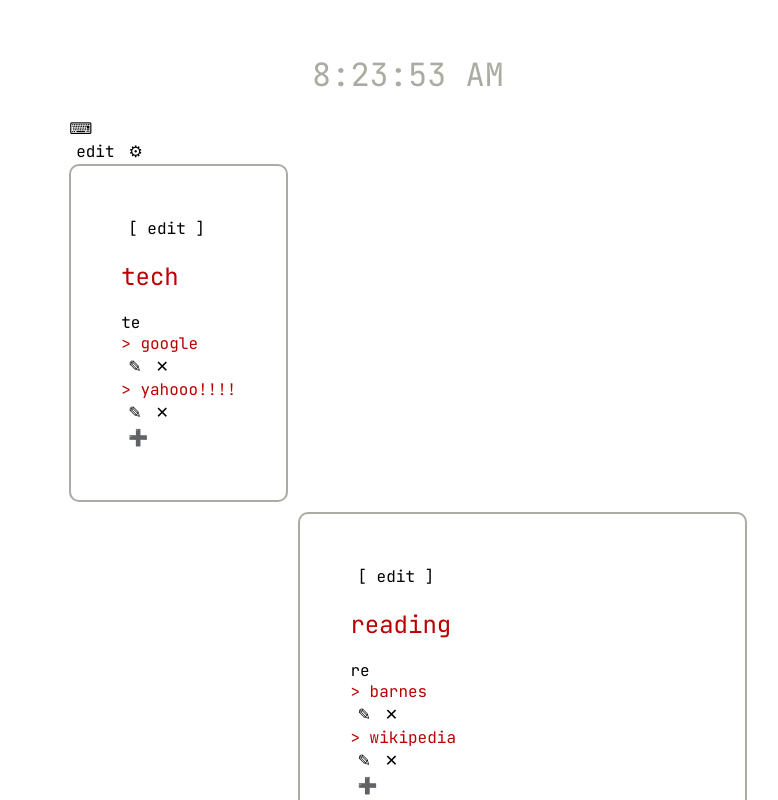
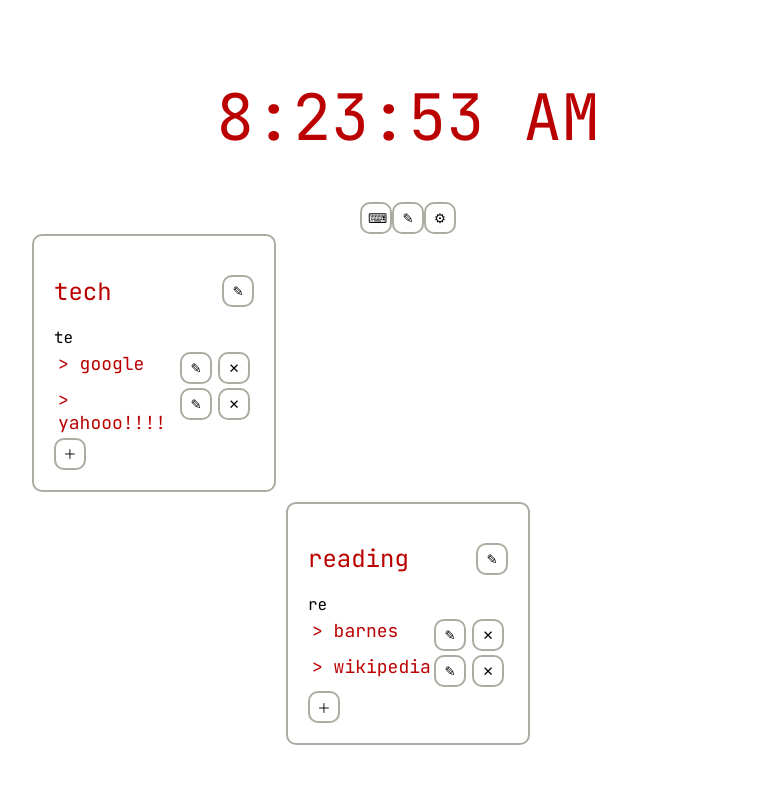
Before and after one commit to vgfang/launchtab, a React (Vite) app: page / in a window 1280 px wide. Shown: the top 800 px of the page, without its empty margins (232-1010 px from the left). Built offline with nearby package versions, Linux system fonts and the light colour scheme.

Commit message:
refining UI

```diff
--- a/src/App.css
+++ b/src/App.css
@@ -4,3 +4,27 @@
   padding: 2rem;
   text-align: left;
 }
+
+.header {
+  display: flex;
+  flex-direction: column;
+  justify-content: center;
+  align-items: center;
+}
+
+.edit-btn-square {
+  aspect-ratio: 1/1;
+  width: 2rem;
+}
+
+.edit-btn-big {
+  aspect-ratio: 1/1;
+  width: 2rem;
+}
+
+.user-input-span {
+}
+
+.time-text {
+  font-size: var(--clock-font-size);
+}
--- a/src/App.tsx
+++ b/src/App.tsx
@@ -40,6 +40,7 @@ function App() {
   const [confirmDescription, setConfirmDescription] = useState('')
 
   const toggleEditMode = () => {
+    setUserInput("")
     setEditMode(editMode ? false : true)
   }
 
@@ -51,9 +52,12 @@ function App() {
     setSettings(newSettings)
   }
 
-
   const recordUserKeys = (event: KeyboardEvent): void => {
     setUserInput((prevInput: string): string => {
+      if (editMode) {
+        return prevInput;
+      }
+
       if (event.key === "Backspace") {
         return prevInput.length > 0 ? prevInput.slice(0, -1) : prevInput;
       } else if (event.key === "Enter") {
@@ -83,27 +87,34 @@ function App() {
   }, []);
 
   useEffect(() => {
+    document.documentElement.style.setProperty('--node-radius', `${settings.grid.radius}px`);
+    document.documentElement.style.setProperty('--node-padding', `${settings.grid.padding}px`);
+    document.documentElement.style.setProperty('--grid-gap', `${settings.grid.gap}px`);
+    document.documentElement.style.setProperty('--node-width', `${settings.grid.width}px`);
+    document.documentElement.style.setProperty('--grid-size-x', `${settings.grid.sizeX}`);
+    document.documentElement.style.setProperty('--grid-size-y', `${settings.grid.sizeY}`);
+
     document.documentElement.style.setProperty('--bg-color', settings.colors.bg);
     document.documentElement.style.setProperty('--fg-color', settings.colors.fg);
     document.documentElement.style.setProperty('--text-color', settings.colors.text);
     document.documentElement.style.setProperty('--accent-color', settings.colors.accent);
-    document.documentElement.style.setProperty('--node-radius', `${settings.grid.radius}px`);
-    document.documentElement.style.setProperty('--node-padding', `${settings.grid.padding}px`);
-    document.documentElement.style.setProperty('--grid-gap', `${settings.grid.gap}px`);
-    document.documentElement.style.setProperty('--node-width', `${settings.grid.width} px`);
-    document.documentElement.style.setProperty('--grid-size-x', `${settings.grid.sizeX}`);
-    document.documentElement.style.setProperty('--grid-size-y', `${settings.grid.sizeY}`);
-    console.log("loaded settings")
+
+    document.documentElement.style.setProperty('--header-font-size', `${settings.fonts.headerSize}px`);
+    document.documentElement.style.setProperty('--link-font-size', `${settings.fonts.linkSize}px`);
+    document.documentElement.style.setProperty('--keychord-font-size', `${settings.fonts.keychordHintSize}px`);
+    document.documentElement.style.setProperty('--clock-font-size', `${settings.fonts.clockSize}px`);
+    document.documentElement.style.setProperty('--font-family', `${settings.fonts.fontFamily}`);
   }, [settings]);
 
   return (
     <>
-      <header id="header">
+      <header className="header">
         <Clock />
-        <span id="user-input-span">⌨{userInput}</span>
+        <span className="user-input-span">{userInput}</span>
         <div>
-          <button onClick={toggleEditMode}>edit</button>
-          <button onClick={openSettingsModal}>⚙</button>
+          <button className="edit-btn-big">⌨</button>
+          <button className="edit-btn-big" onClick={toggleEditMode}>✎</button>
+          <button className="edit-btn-big" onClick={openSettingsModal}>⚙</button>
         </div>
       </header>
       <main>
--- a/src/components/Clock.tsx
+++ b/src/components/Clock.tsx
@@ -12,7 +12,7 @@ const Clock = () => {
 
   return (
     <div>
-      <h1>{time.toLocaleTimeString()}</h1>
+      <h1 className="time-text">{time.toLocaleTimeString()}</h1>
     </div>
   );
 };
--- a/src/components/Link.tsx
+++ b/src/components/Link.tsx
@@ -1,4 +1,5 @@
 import * as T from '../types'
+import '../stylesheets/Link.css';
 
 interface Props {
   link: T.Link;
@@ -33,8 +34,9 @@ const Link = (props: Props) => {
   }
 
   return (
-    <li>
+    <li className="link-container">
       <a
+        className="link-a"
         href={parseUrlForUse(props.link.url)}
         onClick={(e: React.MouseEvent<HTMLAnchorElement>) => props.editMode && e.preventDefault()}
       >
@@ -42,11 +44,11 @@ const Link = (props: Props) => {
         {props.link.label}
       </a>
       {props.editMode &&
-        <div style={{ 'display': 'flex', 'flexDirection': 'row' }}>
-          <button onClick={openEditLinkModal} className="link-edit-button">
+        <div className="link-edit-buttons-container">
+          <button onClick={openEditLinkModal} className="edit-btn-square">
             ✎
           </button>
-          <button onClick={handleDeleteLink} className="link-delete-button">
+          <button onClick={handleDeleteLink} className="edit-btn-square">
             ✕
           </button>
         </div>
--- a/src/components/Node.tsx
+++ b/src/components/Node.tsx
@@ -64,9 +64,14 @@ const Node = (props: Props) => {
         gridColumn: `${node.posX} / ${node.posX + node.width}`,
       }}
     >
-      <div className="node-header">
-        {props.editMode && <button onClick={openNodeModalForNode}>[ edit ]</button>}
-        <h2>{props.node.label}</h2>
+      <div>
+        <div className="node-header">
+          <h2 className="node-label">{props.node.label}</h2>
+          {props.editMode &&
+            <button className='edit-btn-square' onClick={openNodeModalForNode}>
+              ✎
+            </button>}
+        </div>
         <span className="section-keychord-hint">{node.keychord}</span>
         <LinkList
           nodeUuid={node.uuid}
@@ -77,12 +82,12 @@ const Node = (props: Props) => {
           deleteLinkForNode={props.deleteLinkForNode}
         />
         {props.editMode &&
-          <button onClick={openAddLinkModal}>
-            ➕
+          <button onClick={openAddLinkModal} className='edit-btn-square'>
+            ＋
           </button>
         }
       </div>
-    </div>
+    </div >
   )
 }
 
--- a/src/components/SettingsModal.tsx
+++ b/src/components/SettingsModal.tsx
@@ -14,11 +14,17 @@ const SettingsModal = (props: Props) => {
   const [padding, setPadding] = useState(props.oldSettings.grid.padding.toString())
   const [gap, setGap] = useState(props.oldSettings.grid.gap.toString())
   const [radius, setRadius] = useState(props.oldSettings.grid.radius.toString())
+
   const [colorFg, setColorFg] = useState(props.oldSettings.colors.fg)
   const [colorBg, setColorBg] = useState(props.oldSettings.colors.bg)
   const [colorAccent, setColorAccent] = useState(props.oldSettings.colors.accent)
   const [colorText, setColorText] = useState(props.oldSettings.colors.text)
 
+  const [fontHeaderSize, setFontHeaderSize] = useState(props.oldSettings.fonts.headerSize);
+  const [fontLinkSize, setFontLinkSize] = useState(props.oldSettings.fonts.linkSize);
+  const [fontKeychordHintSize, setFontKeychordHintSize] = useState(props.oldSettings.fonts.keychordHintSize);
+  const [fontClockSize, setFontClockSize] = useState(props.oldSettings.fonts.clockSize);
+  const [fontFamily, setFontFamily] = useState(props.oldSettings.fonts.fontFamily);
 
   const handleLinkFormSubmit = (event: React.MouseEvent<HTMLElement>) => {
     event.preventDefault()
@@ -36,6 +42,13 @@ const SettingsModal = (props: Props) => {
         bg: colorBg,
         accent: colorAccent,
         text: colorText
+      },
+      fonts: {
+        headerSize: 24,
+        linkSize: 16,
+        keychordHintSize: 12,
+        clockSize: 36,
+        fontFamily: "Arial, sans-serif"
       }
     }
     // TODO: add validator
@@ -133,6 +146,50 @@ const SettingsModal = (props: Props) => {
           </tbody>
         </table>
 
+        <br />
+
+        <label>Fonts: </label>
+        <table>
+          <tbody>
+            <tr>
+              <td>
+                <label>Font Family:</label>
+              </td>
+              <td colSpan={3}>
+                <input type="text" value={fontFamily} onChange={(e: React.ChangeEvent<HTMLInputElement>) => setFontFamily(e.target.value)} />
+              </td>
+            </tr>
+            <tr>
+              <td>
+                <label>Clock Size:</label>
+              </td>
+              <td>
+                <input type="number" value={fontClockSize} onChange={(e: React.ChangeEvent<HTMLInputElement>) => setFontClockSize(parseInt(e.target.value))} />
+              </td>
+              <td>
+                <label>Header Size:</label>
+              </td>
+              <td>
+                <input type="number" value={fontHeaderSize} onChange={(e: React.ChangeEvent<HTMLInputElement>) => setFontHeaderSize(parseInt(e.target.value))} />
+              </td>
+            </tr>
+            <tr>
+              <td>
+                <label>Link Size:</label>
+              </td>
+              <td>
+                <input type="number" value={fontLinkSize} onChange={(e: React.ChangeEvent<HTMLInputElement>) => setFontLinkSize(parseInt(e.target.value))} />
+              </td>
+              <td>
+                <label>Key Hint Size:</label>
+              </td>
+              <td>
+                <input type="number" value={fontKeychordHintSize} onChange={(e: React.ChangeEvent<HTMLInputElement>) => setFontKeychordHintSize(parseInt(e.target.value))} />
+              </td>
+            </tr>
+          </tbody>
+        </table>
+        <br />
         <button onClick={props.closeModal}>[ cancel ]</button>
         <button type="submit" form="settings-modal-form" onClick={handleLinkFormSubmit}>
           [ save ]
--- a/src/defaults/index.tsx
+++ b/src/defaults/index.tsx
@@ -2,15 +2,22 @@ export const DefaultSettings = {
   "grid": {
     "sizeX": 3,
     "sizeY": 3,
-    "width": 300,
-    "padding": 10,
+    "width": 200,
+    "padding": 50,
     "gap": 10,
     "radius": 10
   },
   "colors": {
     "fg": "#abaca1",
-    "bg": "#000000",
-    "accent": "#ffffff",
+    "bg": "#ffffff",
+    "accent": "#323232",
     "text": "#ba0000"
+  },
+  "fonts": {
+    "headerSize": 24,
+    "linkSize": 16,
+    "keychordHintSize": 12,
+    "clockSize": 64,
+    "fontFamily": "Arial, sans-serif"
   }
 }
--- a/src/index.css
+++ b/src/index.css
@@ -2,7 +2,6 @@
   font-family:
     Jetbrains Mono,
     monospace;
-  font-weight: 400;
 
   font-synthesis: none;
   text-rendering: optimizeLegibility;
@@ -22,6 +21,11 @@
   --grid-gap: 10px;
   --node-width: 10px;
 
+  --header-font-size: 24px;
+  --link-font-size: 16px;
+  --clock-font-size: 64px;
+  --keychord-hint-size: 10px;
+  --font-family: "Jetbrains Mono, monospace"
 }
 
 a {
@@ -51,15 +55,15 @@ a:hover {
 }
 
 button {
-  border-radius: 8px;
-  border: 1px solid transparent;
-  font-size: 1em;
-  font-weight: 500;
-  font-family: inherit;
+  border-radius: var(--node-radius);
+  border: 2px solid var(--fg-color);
   transition: border-color 0.25s;
+  font-family:
+    Jetbrains Mono,
+    monospace;
 }
 button:hover {
-  border-color: #ffffff;
+  border-color: var(--accent-color);
 }
 button:focus,
 button:focus-visible {
@@ -68,7 +72,6 @@ button:focus-visible {
 
 h1 {
   text-align: center;
-  color: var(--fg-color);
 }
 
 ul {
@@ -77,6 +80,6 @@ ul {
   list-style-type: none;
 }
 
-h2, li, td {
+h1, h2, li, td, label {
   color: var(--text-color)
 }
--- /dev/null
+++ b/src/stylesheets/Link.css
@@ -0,0 +1,17 @@
+.link-container {
+  display: flex;
+  flex-direction: row;
+  justify-content: space-between;
+  margin: 4px;
+  align-items: flex-start;
+}
+
+.link-edit-buttons-container {
+  display: flex;
+  flex-direction: row;
+  gap: 6px;
+}
+
+.link-a {
+  font-size: var(--link-font-size);
+}
--- a/src/stylesheets/Node.css
+++ b/src/stylesheets/Node.css
@@ -2,6 +2,8 @@
   border: 2px solid var(--fg-color);
   border-radius: var(--node-radius);
   padding: var(--node-padding);
+  width: var(--node-width);
+  height: fit-content;
 }
 
 .link-section {
@@ -10,3 +12,14 @@
   justify-content: start;
   align-items: start;
 }
+
+.node-header {
+  display: flex;
+  flex-direction: row;
+  justify-content: space-between;
+  align-items: center;
+}
+
+.node-label {
+  font-size = var(--header-font-size);
+}
--- a/src/test/test.json
+++ b/src/test/test.json
@@ -3,8 +3,8 @@
     "grid": {
       "sizeX": 3,
       "sizeY": 3,
-      "width": 300,
-      "padding": 50,
+      "width": 200,
+      "padding": 20,
       "gap": 10,
       "radius": 10
     },
@@ -13,6 +13,13 @@
       "bg": "#ffffff",
       "accent": "#323232",
       "text": "#ba0000"
+    },
+    "fonts": {
+      "headerSize": 30,
+      "linkSize": 18,
+      "keychordHintSize": 12,
+      "clockSize": 64,
+      "fontFamily": "Arial, sans-serif"
     }
   },
   "nodes": [
--- a/src/types/index.tsx
+++ b/src/types/index.tsx
@@ -18,10 +18,10 @@ export interface Settings {
     accent: string,
     text: string
   }
-  fonts?: {
+  fonts: {
     headerSize: number;
     linkSize: number;
-    keychordHintSIze: number;
+    keychordHintSize: number;
     clockSize: number;
     fontFamily: string;
   }
```
